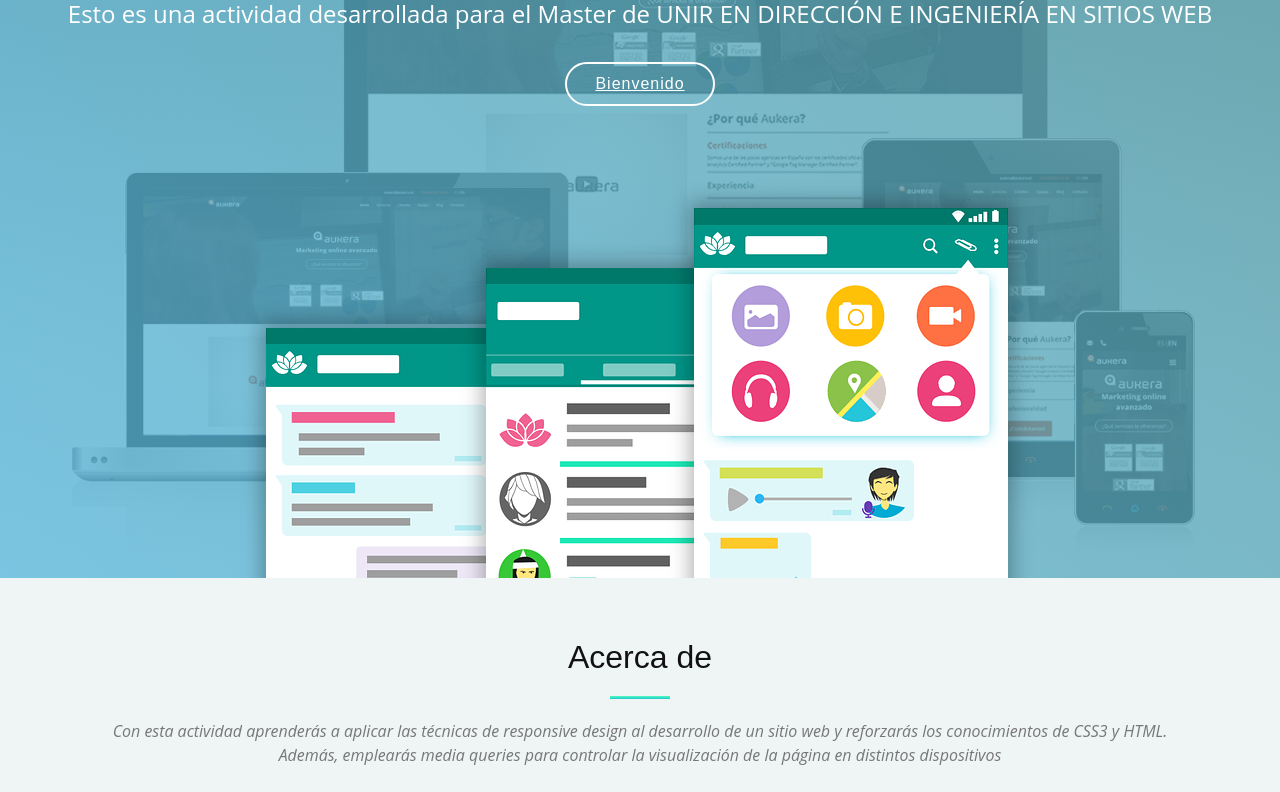
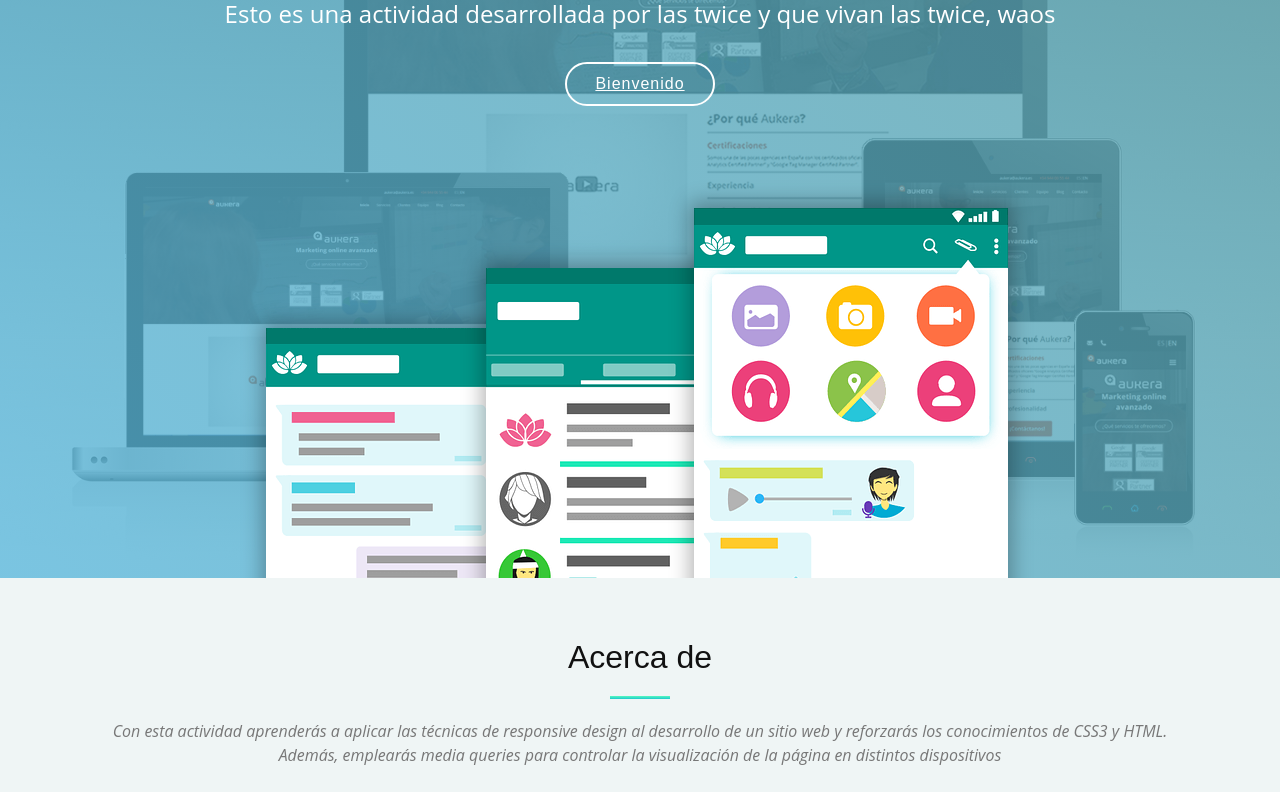
Before and after one commit to Mishito927/webestatica02, a plain HTML site: page index.html in a window 1280 px wide. Shown: the part 222-1014 px from the top of the page. Drawn offline with Linux system fonts and the light colour scheme; files whose address does not match are found by name.

Commit message:
,odificacion index.html

```diff
--- a/index.html
+++ b/index.html
@@ -61,7 +61,7 @@
   <section id="intro">
     <div class="intro-text">
       <h2>Aprendiendo sobre el diseño responsive</h2>
-      <p>Esto es una actividad desarrollada para el Master de UNIR EN DIRECCIÓN E INGENIERÍA EN SITIOS WEB</p>
+      <p>Esto es una actividad desarrollada por las twice y que vivan las twice, waos</p>
       <a href="#about" class="btn-get-started scrollto">Bienvenido</a>
     </div>
     <div class="product-screens">
```
